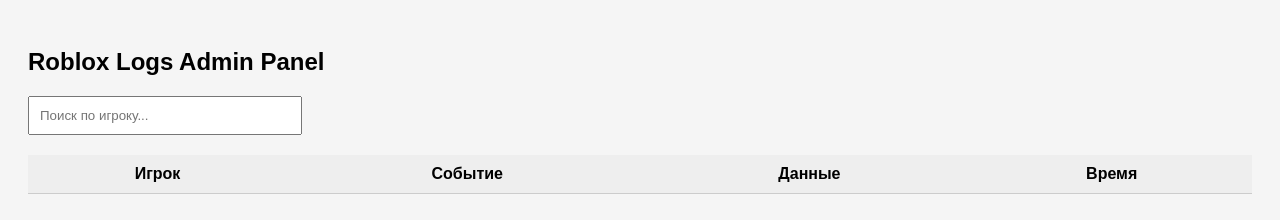
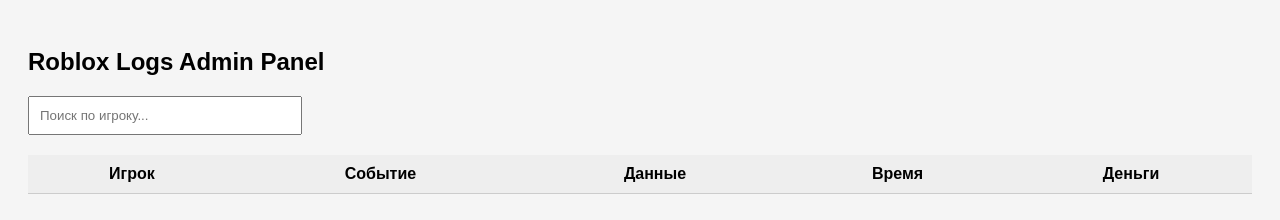
Before and after one commit to vatar01/roblox-logs-server, a website: page public/index.html in a window 1280 px wide. Drawn offline with Linux system fonts and the light colour scheme; no server answers.

Commit message:
Update index.html

```diff
--- a/public/index.html
+++ b/public/index.html
@@ -36,6 +36,7 @@
             <th>Событие</th>
             <th>Данные</th>
             <th>Время</th>
+            <th>Деньги</th>
         </tr>
     </thead>
     <tbody></tbody>
```
